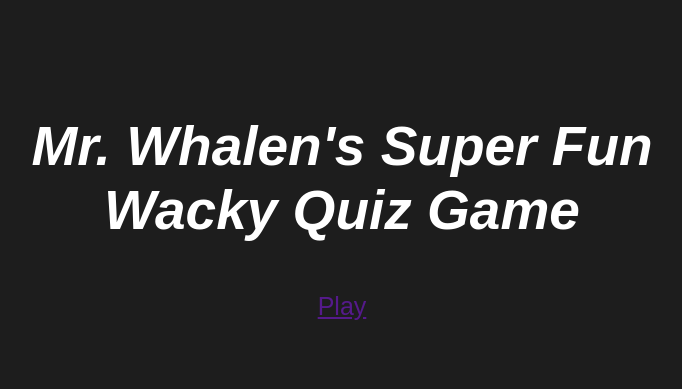
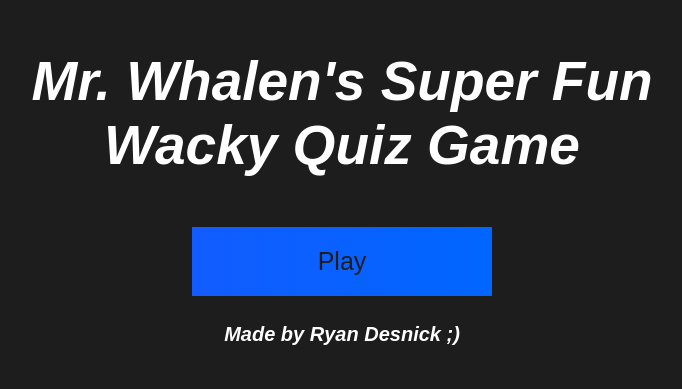
Before and after one commit to staten-island-tech/quiz-game-ryan-desnick, a website built with Parcel: page src/index.html in a window 1280 px wide. Shown: the part 221-610 px from the top of the page, without its empty margins (298-980 px from the left). Built offline with nearby package versions, Linux system fonts and the light colour scheme.

Commit message:
start button

```diff
--- a/src/index.html
+++ b/src/index.html
@@ -13,6 +13,7 @@
         <div id="home" class="flex-column flex-center">
             <h1 id="intro-text">Mr. Whalen's Super Fun Wacky Quiz Game</h1>
             <a href="" class="btn" id="start-btn">Play</a>
+            <h2 id="made-by">Made by Ryan Desnick ;)</h2>
         </div>
     </div>
 </body>
--- a/src/scss/main.scss
+++ b/src/scss/main.scss
@@ -39,4 +39,21 @@ h2 {
 
 .btn {
   font-size: 2.5rem;
+  padding: 2rem 0;
+  width: 30rem;
+  text-align: center;
+  margin-bottom: 1rem;
+  text-decoration: solid;
+  color: rgb(29, 29, 29);
+  background: linear-gradient(
+    90deg,
+    rgb(18, 92, 255) 0%,
+    rgb(0, 102, 255) 100%
+  );
 }
+
+#made-by {
+  font-size: 2rem;
+  color: white;
+  font-style: italic;
+}
```
Also changed, not shown: dist/index.html, 2 other files.
